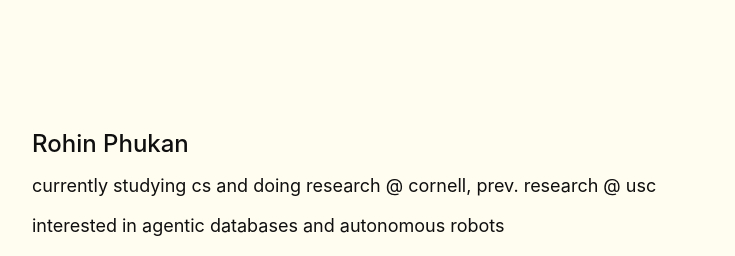
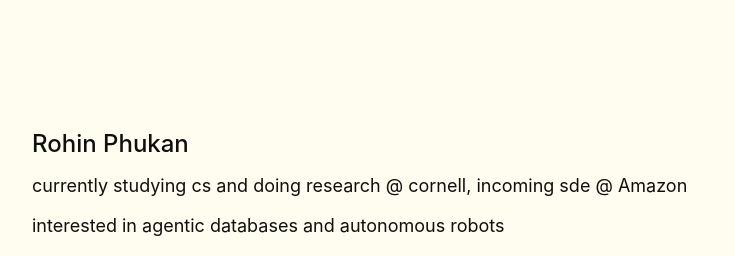
Before and after one commit to rohin20/portfolio, a Next.js app: page / in a window 1280 px wide. Shown: the top 256 px of the page, without its empty margins (272-1007 px from the left). Built offline with nearby package versions, Linux system fonts and the light colour scheme.

Commit message:
changed bg and updated headline

```diff
--- a/app/globals.css
+++ b/app/globals.css
@@ -14,7 +14,7 @@
 
 @media (prefers-color-scheme: dark) {
   :root {
-    --background: #FFFCF0;
+    --background: #fbe9cb;
     --foreground: #100F0F;
   }
 }
--- a/app/page.tsx
+++ b/app/page.tsx
@@ -17,7 +17,7 @@
           </h1>
 
           <p className="text-lg pointer-events-auto">
-            currently studying cs and doing research @ cornell, prev. research @ usc
+            currently studying cs and doing research @ cornell, incoming sde @ Amazon
           </p>
 
           <p className="text-lg pointer-events-auto">
```
